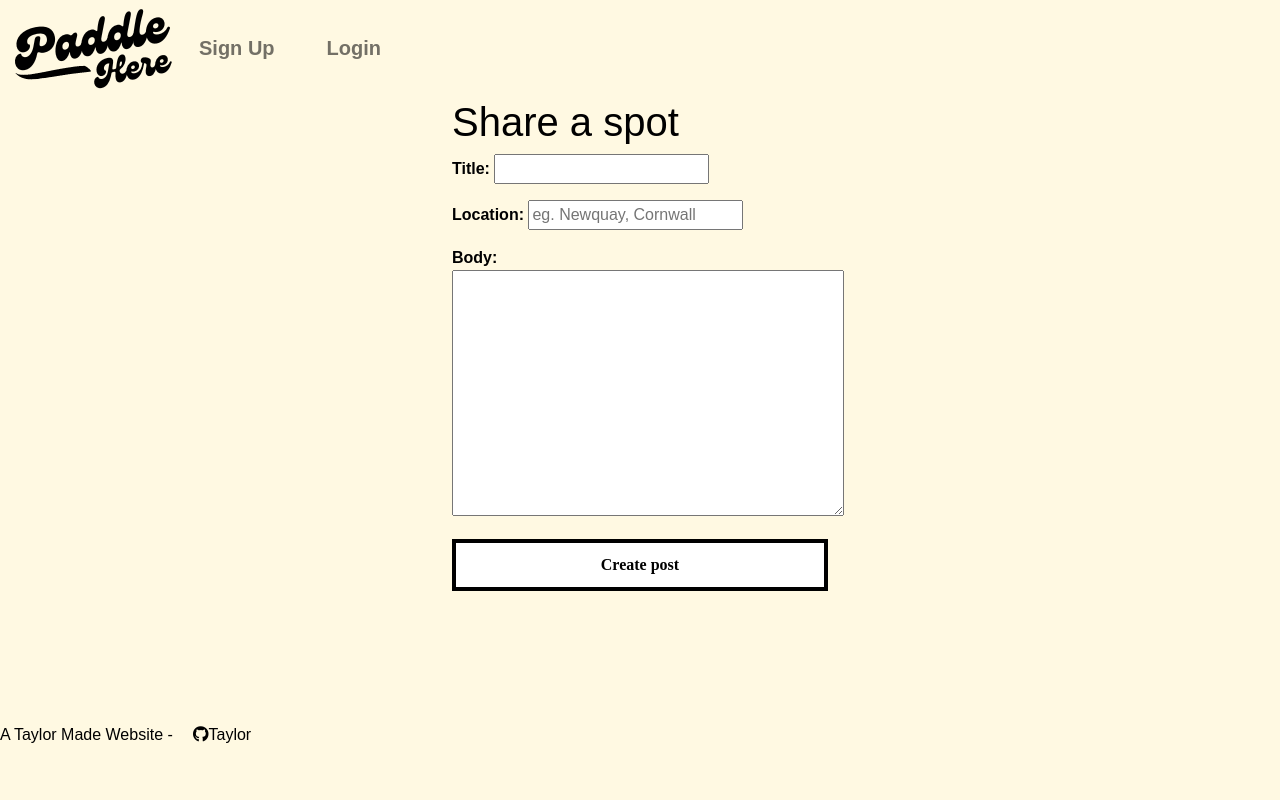
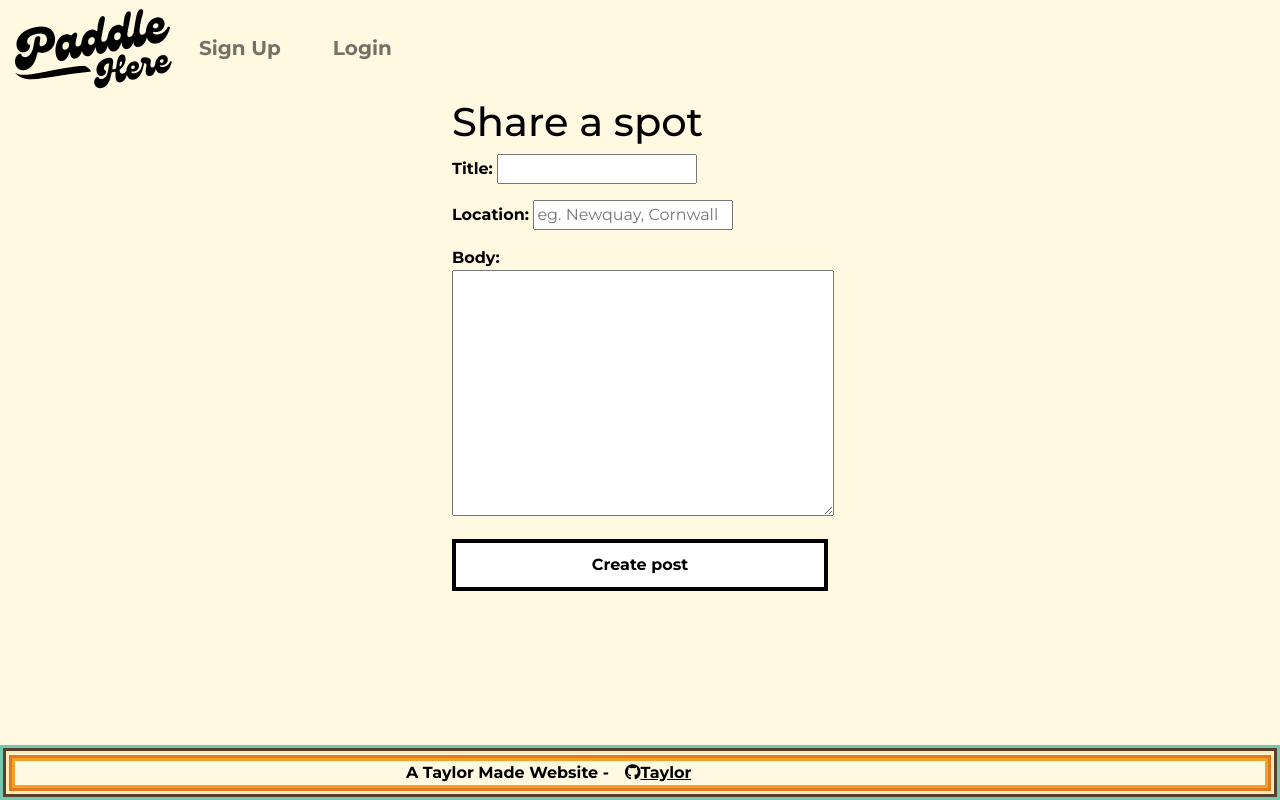
Before and after one commit to Taylor-Carr/Paddle-HERE, a Django app: page /blog/add_post/ in a window 1280 px wide. Run offline with Django 4.2, Linux system fonts and the light colour scheme.

Commit message:
updated footer styling to match website theme

```diff
--- a/blog/templates/base.html
+++ b/blog/templates/base.html
@@ -3,6 +3,10 @@
 <head>
     <meta charset="UTF-8">
     <meta name="viewport" content="width=device-width, initial-scale=1.0">
+    <!--Google Fonts---->
+    <link rel="preconnect" href="https://fonts.googleapis.com">
+    <link rel="preconnect" href="https://fonts.gstatic.com" crossorigin>
+    <link href="https://fonts.googleapis.com/css2?family=Montserrat:ital,wght@0,100..900;1,100..900&family=Raleway:ital,wght@0,100..900;1,100..900&display=swap" rel="stylesheet">
     <!-- Font Awesome CSS -->
     <link rel="stylesheet" href="https://cdnjs.cloudflare.com/ajax/libs/font-awesome/5.15.3/css/all.min.css">
     <!--Bootstrap--->
@@ -17,17 +21,19 @@
 
   <!-- Navigation -->
   <nav class="navbar navbar-expand-lg navbar-light">
-    <div class="container-fluid">
-      <a class="active brand" href="{% url 'home' %}"><img src="/static/images/paddle here logo new.png"></a>
-      <button class="navbar-toggler" type="button" data-bs-toggle="collapse" data-bs-target="#navbarText"
-        aria-controls="navbarText" aria-expanded="false" aria-label="Toggle navigation">
+    <div class="container-fluid d-flex justify-content-center">
+      <div>
+        <a class="active brand" href="{% url 'home' %}">
+          <img src="/static/images/paddle here logo new.png">
+          </a>
+        </div>
+        <button class="navbar-toggler" type="button" data-bs-toggle="collapse" data-bs-target="#navbarText" aria-controls="navbarText" aria-expanded="false" aria-label="Toggle navigation">
           <span class="navbar-toggler-icon"></span>
         </button>
 
           <div class="collapse navbar-collapse">
 
           <ul class="navbar-nav me-auto mb-2 mb-lg-0">
-
 
             {% if user.is_authenticated %}
 
@@ -67,11 +73,18 @@
 </main>
 
 <!--- Footer -->
-<footer class="footer mt-auto py-3 light-bg fixed-bottom">
-        <p class="m-0">
-          <p class="github-link-text">A Taylor Made Website -</p>
-          <a href="https://github.com/Taylor-Carr" target="_blank" class="github-link-text"><i class="fab fa-github ms-3 github-link"></i><span class="small-spacer"></span>Taylor</a>
-        </p>
+<footer class="footer mt-auto fixed-bottom">
+  <div class="blue m-0">
+    <div class="brown">
+      <div class="beige">
+        <div class="aubun">
+          <div class="orange">
+            <div class="footer-text"> A Taylor Made Website -<a href="https://github.com/Taylor-Carr" target="_blank" class="github-link-text"><i class="fab fa-github ms-3 github-link"></i>Taylor</a></div>
+          </div>
+        </div>
+      </div>
+    </div>
+  </div>
   </footer>
   <script src="https://cdn.jsdelivr.net/npm/bootstrap@5.0.1/dist/js/bootstrap.bundle.min.js"
     integrity="sha384-gtEjrD/SeCtmISkJkNUaaKMoLD0//ElJ19smozuHV6z3Iehds+3Ulb9Bn9Plx0x4" crossorigin="anonymous">
--- a/static/css/style.css
+++ b/static/css/style.css
@@ -4,15 +4,17 @@ body {
 }
 
 /*     Nav Bar  */
+
+
 .nav-link {
-    font-family: 'Raleway', sans-serif;
+    font-family: 'Montserrat', sans-serif;
     font-weight: bold;
     font-size: 20px;
     color:black;
     margin-left: 18px;
     margin-right: 18px;
     padding:0px 0px 0px 8px;
-    border-bottom: 2px solid transparent;
+    border-bottom: 3px solid transparent;
     transition: border-color 0.2s ease;
 }
 
@@ -25,12 +27,12 @@ body {
 .add-post-form {
     max-width: 400px;
     margin: 0 auto;
-    font-family: 'Merriweather', sans-serif;
+    font-family: 'Montserrat', sans-serif;
     font-weight: bold;
   }
 
-  .add-post-form button[type="submit"] {
-    font-family:'Merriweather', sans serif;
+.add-post-form button[type="submit"] {
+    font-family: 'Montserrat', sans-serif;
     width: 100%;
     font-weight: bold;
     background-color: white;
@@ -44,13 +46,82 @@ body {
 
   /* Footer */
 
+.blue {
+  position: relative;
+  margin: 0.1px;
+  border: 3.5px solid #75c8ae;
+  display: flex;
+  align-items: center;
+  justify-content: center;
+
+}
+.brown {
+  height:100%;
+  width:100%;
+  position: relative;
+  margin: 0.1px;
+  border: 3.5px solid #5a3d2b;
+  display: flex;
+  align-items: center;
+  justify-content: center;
+
+
+}
+.beige {
+   height:100%;
+  width:100%;
+  position: relative;
+  margin: 0.1px;
+  border: 3.5px solid #ffecb4;
+  display: flex;
+  align-items: center;
+  justify-content: center;
+
+
+}
+.aubun {
+  height:100%;
+  width:100%;
+  position: relative;
+  margin: 0.1px;
+  border: 3.5px solid #e5771e;
+  display: flex;
+  align-items: center;
+  justify-content: center;
+
+}
+.orange {
+  height:100%;
+  width:100%;
+  position: relative;
+  margin:0.1px;
+  border: 3.5px solid #f4a127;
+  display: flex;
+  align-items: center;
+  justify-content: center;
+
+}
+.footer-text {
+  background-color: #fff9e2;
+  overflow: hidden;
+  font-family: 'Montserrat', sans-serif;
+  font-weight: bold;
+  animation: slide 5s infinite linear;
+  z-index:-900;
+}
+
+@keyframes slide {
+  from {
+    transform: translateX(0);
+  }
+  to {
+    transform: translateX(-100%);
+  }
+}
   .github-link-text {
     color: black;
-    text-decoration: none;
-    font-family: 'Raleway', sans-serif;
-    font-weight: 400;
-    display: inline-block;
-    justify-content: center;
+    font-family: 'Montserrat', sans-serif;
+    font-weight: bold;
     padding-top: 5px;
     padding-bottom: 5px;
 }
```
Lines whose indentation alone changed are shown as unchanged.
